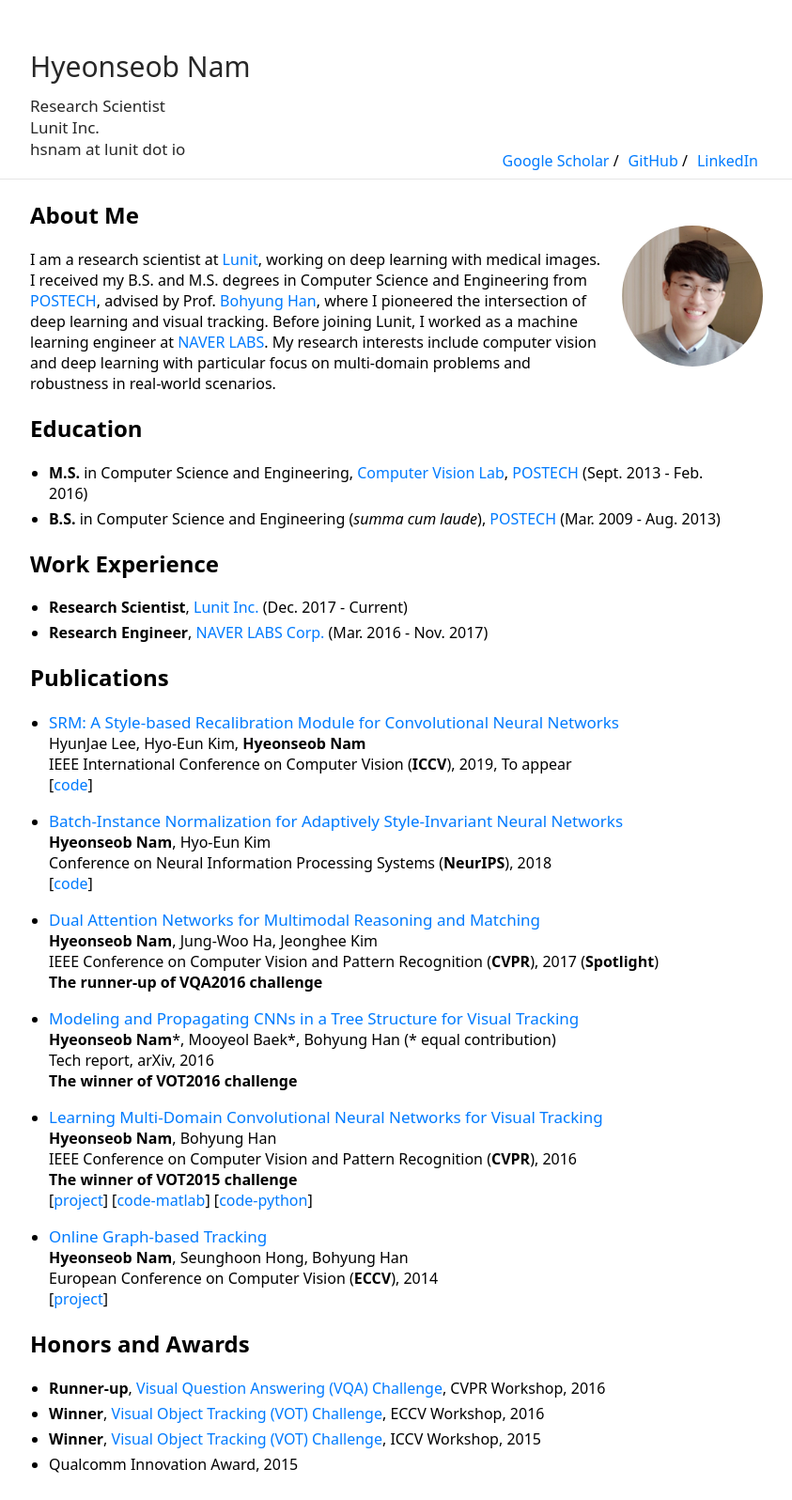
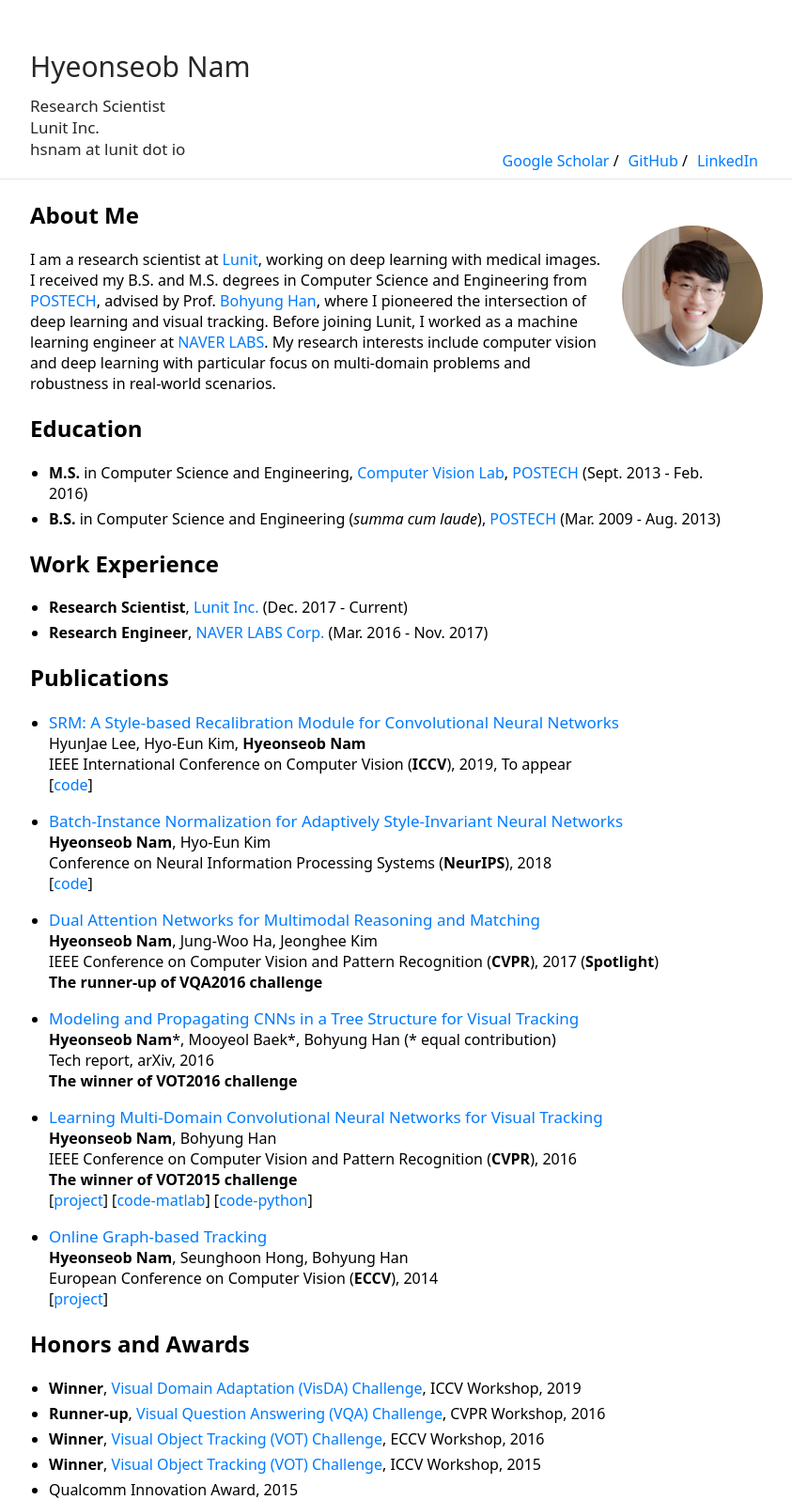
Before and after one commit to gholste/hyeonseobnam.github.io, a Jekyll site: the page built from index.md, in a window 1280 px wide. Shown: the whole page at 94% size, without its empty margins (218-1061 px from the left). Built offline with Jekyll 4.4.1, drawn with Linux system fonts in a browser that asks for light colours; before the commit the page ends 1569 px from its top, so only the background shows below that.

Commit message:
Update index.md

```diff
--- a/index.md
+++ b/index.md
@@ -59,6 +59,7 @@ My research interests include computer vision and deep learning with particular
 
 ## Honors and Awards
 
+- **Winner**, [Visual Domain Adaptation (VisDA) Challenge](http://ai.bu.edu/visda-2019/), ICCV Workshop, 2019
 - **Runner-up**, [Visual Question Answering (VQA) Challenge](https://visualqa.org/challenge_2016.html), CVPR Workshop, 2016
 - **Winner**, [Visual Object Tracking (VOT) Challenge](http://www.votchallenge.net/vot2016/), ECCV Workshop, 2016
 - **Winner**, [Visual Object Tracking (VOT) Challenge](http://www.votchallenge.net/vot2015/), ICCV Workshop, 2015
```
